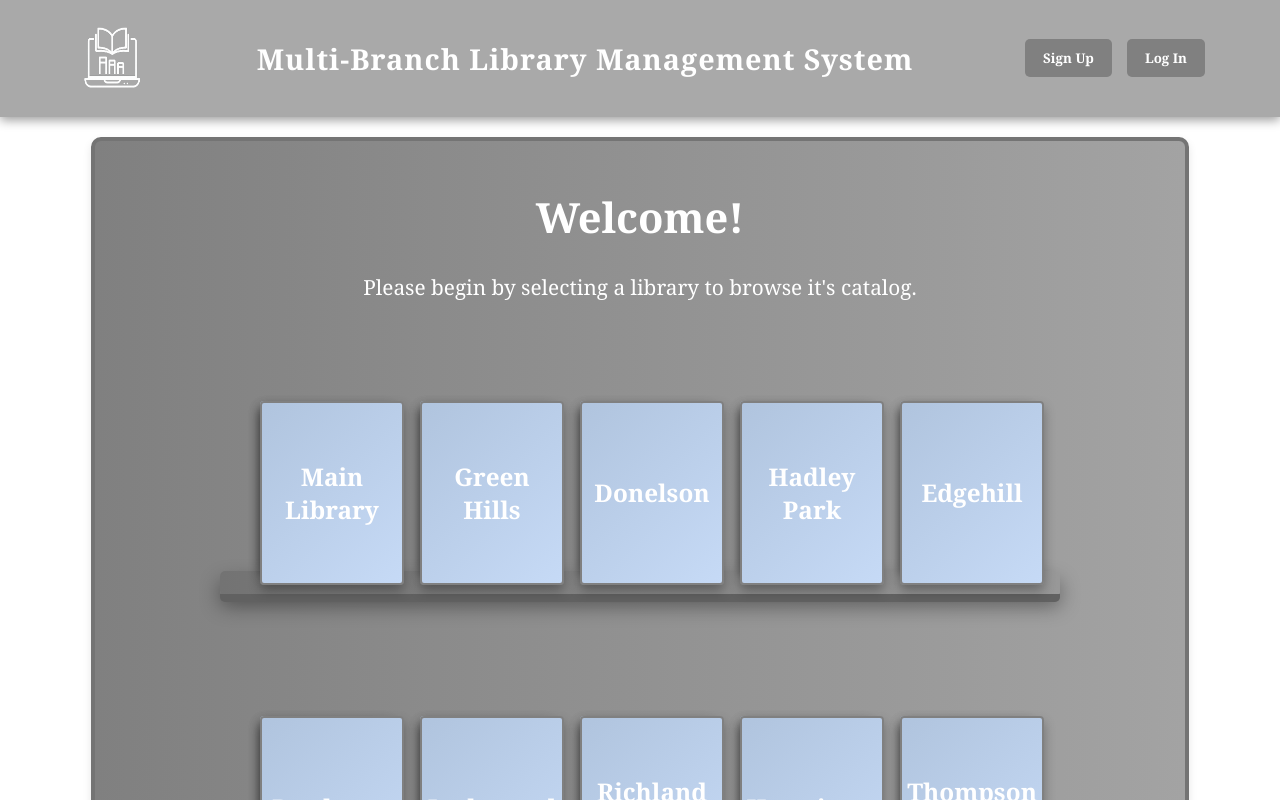
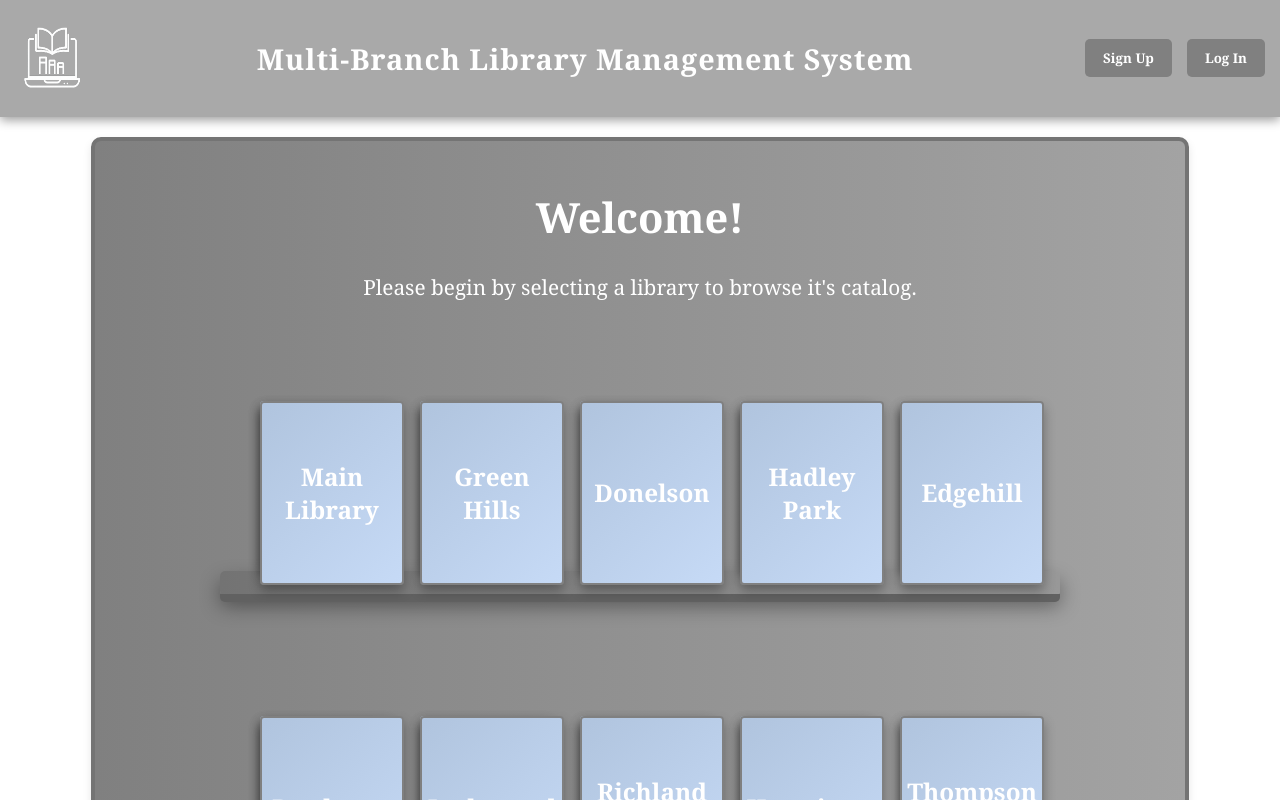
Before and after one commit to Kensey-McDowell/Library-Database, a React (Create React App) app in the folder my-library-app/: page / in a window 1280 px wide. Shown: the top 800 px of the page. Built offline with nearby package versions, Linux system fonts and the light colour scheme.

Commit message:
Fixed Navbar and info box

```diff
--- a/my-library-app/src/App.css
+++ b/my-library-app/src/App.css
@@ -12,8 +12,9 @@
   align-items: center;
   background:  darkgrey;
   color: white;
-  padding: 15px 75px;
+  padding: 15px;
   box-shadow: 0 3px 10px rgba(0,0,0,0.4);
+  margin: auto;
   font-family: 'Georgia', serif;
 }
 
@@ -260,7 +261,7 @@
   padding: 20px;
   transition: transform 0.4s ease, box-shadow 0.4s ease;
   cursor: pointer;
-  transform: translate(50px, 20px);
+  margin: 20px auto;
   font-family: 'Georgia', serif;
   font-size: 1.3rem;
 }
--- a/my-library-app/src/App.js
+++ b/my-library-app/src/App.js
@@ -289,7 +289,7 @@ function LibraryPage({ name }) {
   }
 
   return (
-    <div className="library-page" style={{padding: '20px'}}>
+    <div className="library-page">
       <div className={`fade-in fade-delay-1 ${isVisible ? 'visible' : ''}`}>
         <nav className="navbar">
           <Link to="/">
```
